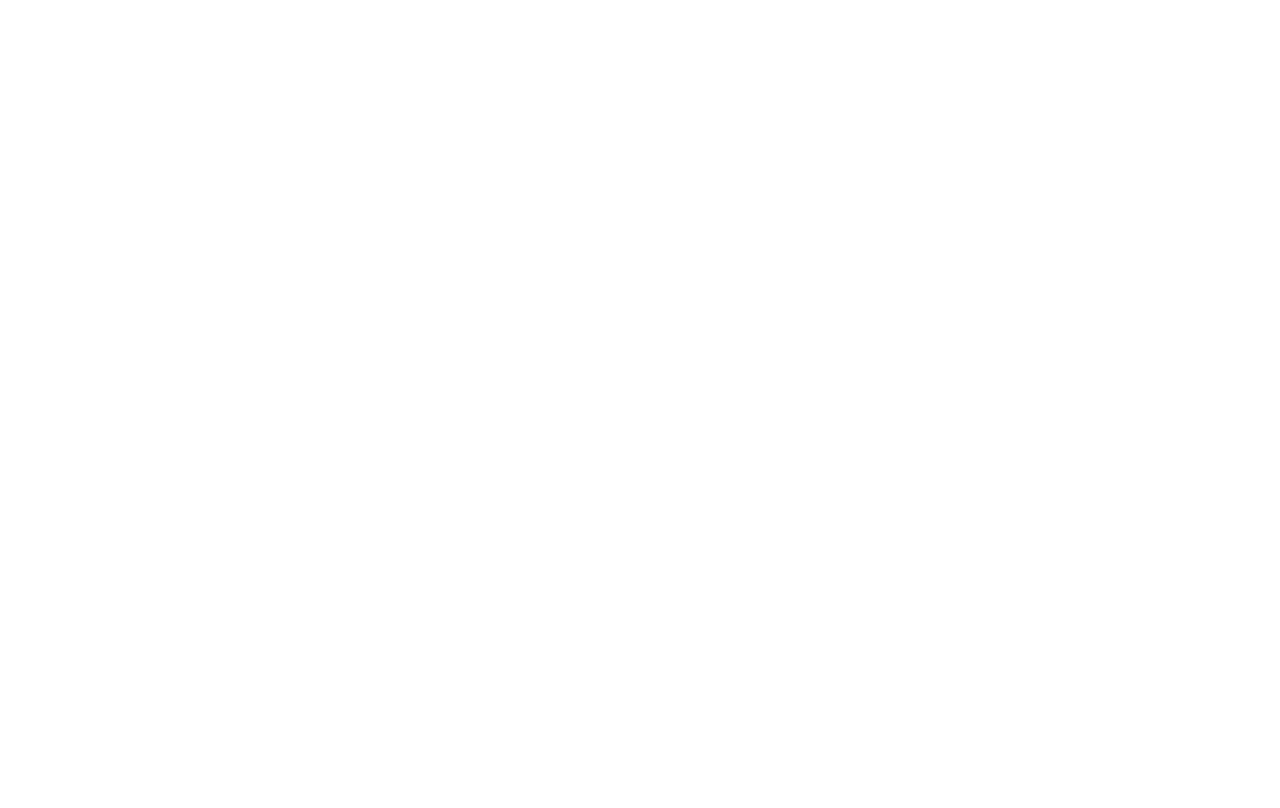
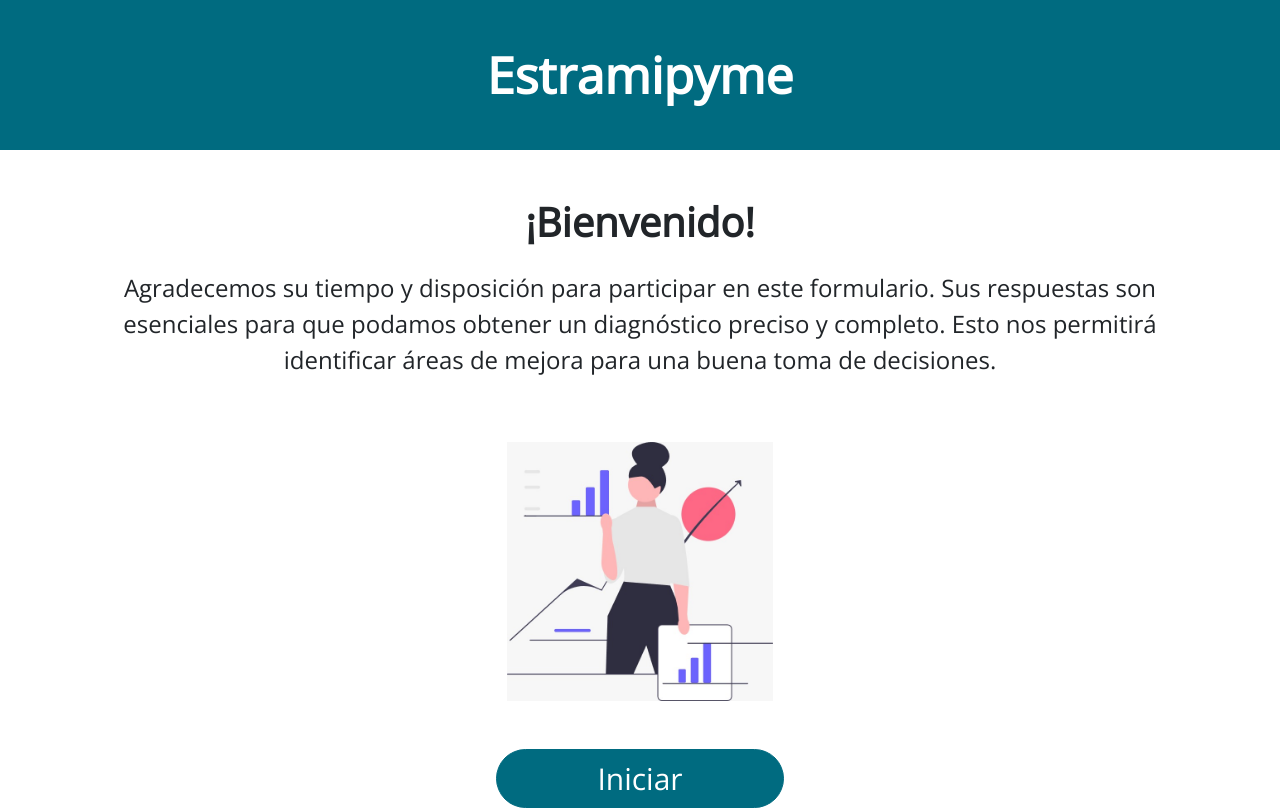
Before and after one commit to DianaR162/RetoGrupo3, an Angular app: page /welcome in a window 1280 px wide. Before the commit this address led to /. Built offline with nearby package versions, Linux system fonts and the light colour scheme.

Commit message:
Migracion form y welcome

```diff
--- a/angular.json
+++ b/angular.json
@@ -97,5 +97,8 @@
         }
       }
     }
+  },
+  "cli": {
+    "analytics": "e78fb185-854f-495c-b23c-9f371c786680"
   }
 }
--- a/src/app/form/welcome/welcome.component.css
+++ b/src/app/form/welcome/welcome.component.css
@@ -0,0 +1,29 @@
+.title-text {
+    font-size: 24px;
+    font-weight: bold;
+}
+.welcome-text {
+    font-size: 14px;
+}
+.image-width {
+    width: 148px;
+}
+.btn-text {
+    font-size: 20px;
+    width: 184px;
+}
+@media (min-width: 576px) {
+    .title-text {
+        font-size: 40px;
+    }
+    .welcome-text {
+        font-size: 24px;
+    }
+    .image-width {
+        width: 266px;
+    }
+    .btn-text {
+        font-size: 30px;
+        width: 288px;
+    }
+}
--- a/src/app/form/welcome/welcome.component.html
+++ b/src/app/form/welcome/welcome.component.html
@@ -1 +1,28 @@
-<p>welcome works!</p>
+<section class="header">
+    <nav>
+        <div class="d-flex justify-content-center align-items-center bg-primary navbar-height">
+            <span class="navbar-text"> Estramipyme </span>
+        </div>
+    </nav>
+</section>
+
+<section class="mt-5">
+    <div class="container">
+        <div class="text-center">
+            <h4 class="title-text">¡Bienvenido!</h4>
+            <p class="welcome-text pt-3">
+                Agradecemos su tiempo y disposición para participar en
+                este formulario. Sus respuestas son esenciales para que
+                podamos obtener un diagnóstico preciso y completo. Esto
+                nos permitirá identificar áreas de mejora para una buena
+                toma de decisiones.
+            </p>
+        </div>
+    </div>
+</section>
+<div class="text-center pt-5">
+    <img src="../../assets/images/form/logohome.jpeg" alt="logohome" class="image-width" />
+</div>
+<div class="text-center mt-5">
+    <a href="./form.html" class="btn btn-primary btn-text">Iniciar</a>
+</div>
```
Also changed, not shown: src/app/app.routes.ts (+7 -1 lines).
